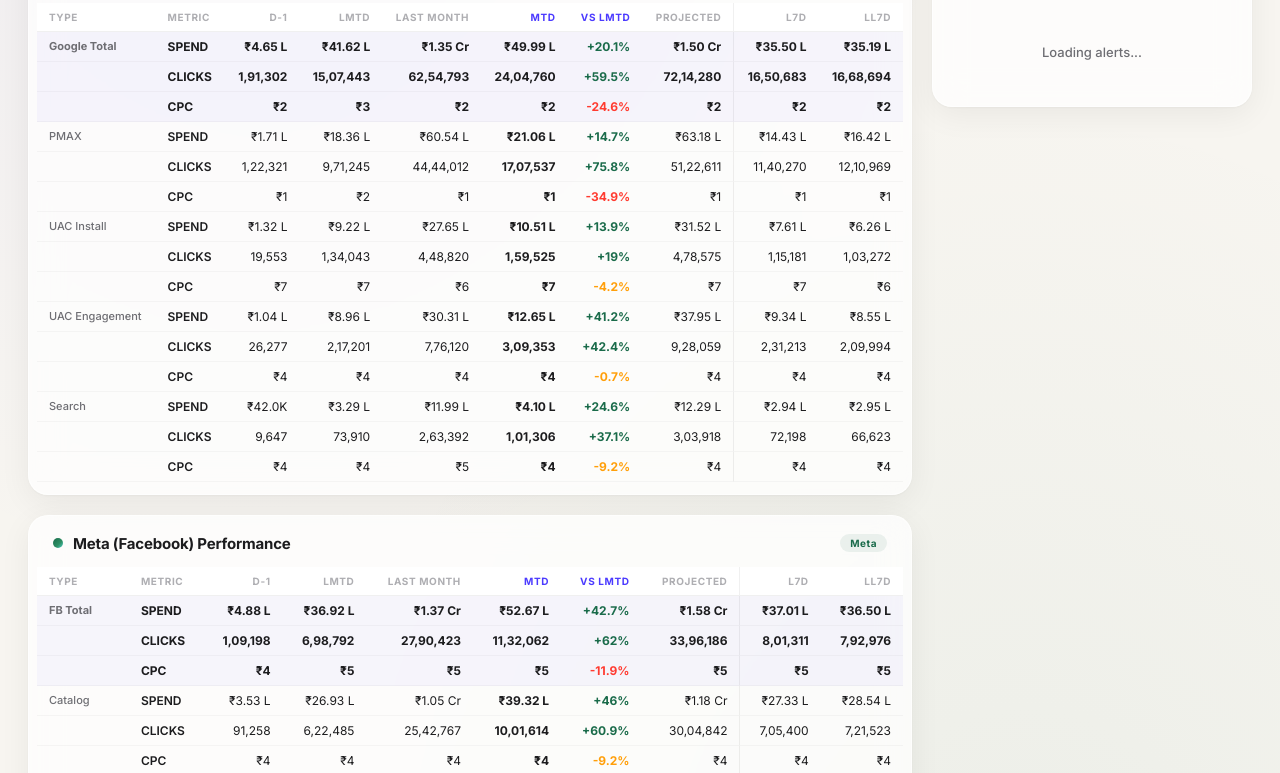
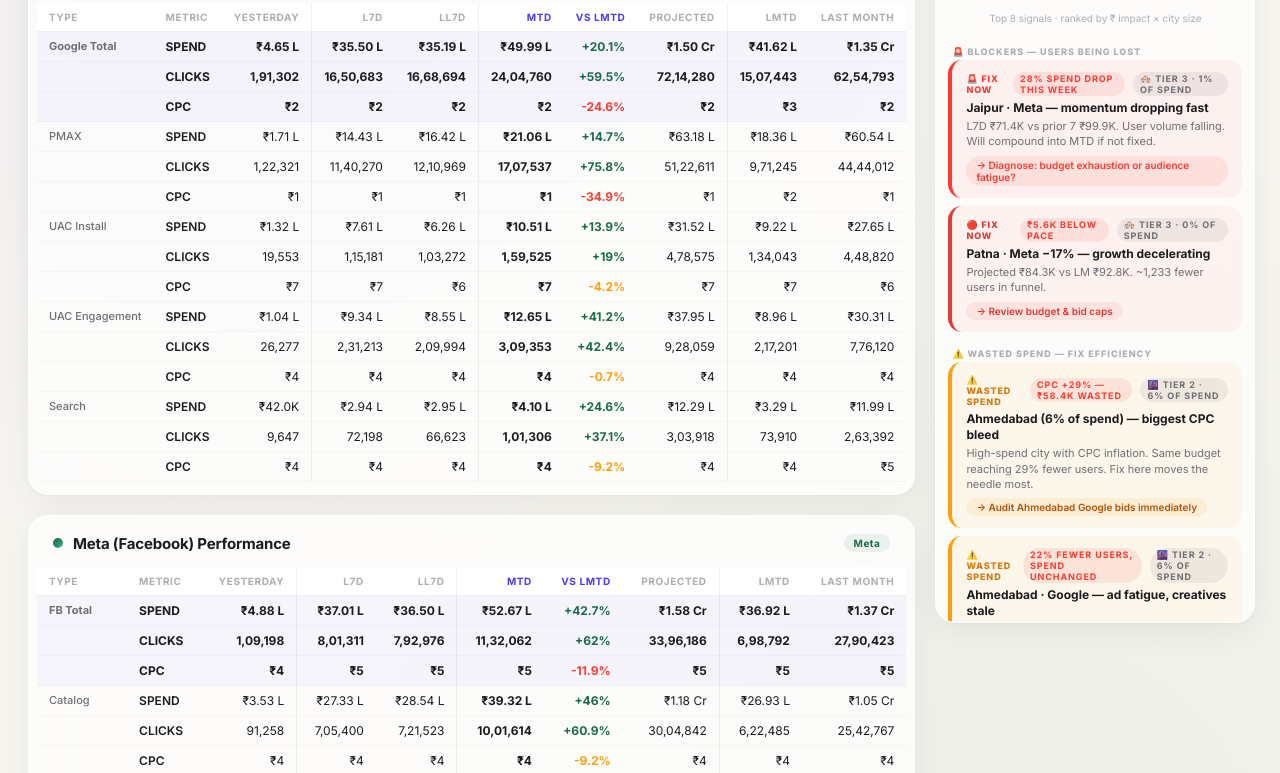
Before and after one commit to priyankmaheshwari-ship-it/c24-dashboard, a plain HTML site: page index.html in a window 1280 px wide. Shown: the part 272-1045 px from the top of the page. Drawn offline with nearby package versions, Linux system fonts and the light colour scheme.

Commit message:
Fix alerts (variable shadow bug) + reorder table columns for natural reading

```diff
--- a/index.html
+++ b/index.html
@@ -592,9 +592,9 @@
     <div class="table-wrap"><table>
       <thead><tr>
         <th>Type</th><th>Metric</th>
-        <th>D-1</th><th>LMTD</th><th>Last Month</th>
-        <th class="hl">MTD</th><th class="hl">vs LMTD</th>
-        <th>Projected</th><th class="col-sep">L7D</th><th>LL7D</th>
+        <th>Yesterday</th><th class="col-sep">L7D</th><th>LL7D</th>
+        <th class="col-sep hl">MTD</th><th class="hl">vs LMTD</th><th>Projected</th>
+        <th class="col-sep">LMTD</th><th>Last Month</th>
       </tr></thead><tbody>`;
 
   types.forEach(type => {
@@ -609,11 +609,11 @@
         const mtd=parseFloat(r.MTD)||0, pct=r.MTD_vs_LMTD, proj=parseFloat(r.PROJECTED)||0;
         const l7d=parseFloat(r.L7D)||0, ll7d=parseFloat(r.LL7D)||0;
         const isAlert = (sub==='SPEND' && d1===0 && !type.isTotal);
+        // Column order: Yesterday | L7D | LL7D | MTD | vs LMTD | Projected | LMTD | Last Month
         html += `<td class="${isAlert?'cell-alert':''}">${fmtVal(d1,sub)}</td>`;
-        html += `<td>${fmtVal(lmtd,sub)}</td><td>${fmtVal(lm,sub)}</td>`;
-        html += `<td><strong>${fmtVal(mtd,sub)}</strong></td><td>${fmtPct(pct)}</td>`;
-        html += `<td>${fmtVal(proj,sub)}</td>`;
         html += `<td class="col-sep">${fmtVal(l7d,sub)}</td><td>${fmtVal(ll7d,sub)}</td>`;
+        html += `<td class="col-sep"><strong>${fmtVal(mtd,sub)}</strong></td><td>${fmtPct(pct)}</td><td>${fmtVal(proj,sub)}</td>`;
+        html += `<td class="col-sep">${fmtVal(lmtd,sub)}</td><td>${fmtVal(lm,sub)}</td>`;
       } else { html += '<td class="zero-val">—</td>'.repeat(8); }
       html += '</tr>';
     });
@@ -881,8 +881,8 @@
     // Biggest CPC bleed in high-spend city = most wasteful
     const cpcBleed = ranked.filter(x=>x.gMTD>150000 && x.gCpcD>25).sort((a,b)=>b.gCpcD-a.gCpcD);
     if (cpcBleed.length>0) {
-      const cb=cpcBleed[0], waste=cb.gMTD*(1-cb.gCPCLM/cb.gCPC);
-      push(waste, waste, `CPC +${cb.gCpcD}% — ${fmtINR(waste)} wasted`,
+      const cb=cpcBleed[0], wAmt=cb.gMTD*(1-cb.gCPCLM/cb.gCPC);
+      push(waste, wAmt, `CPC +${cb.gCpcD}% — ${fmtINR(wAmt)} wasted`,
         `${cb.c} (${cb.share}% of spend) — biggest CPC bleed`,
         `High-spend city with CPC inflation. Same budget reaching ${cb.gCpcD}% fewer users. Fix here moves the needle most.`,
         `Audit ${cb.c} Google bids immediately`, cb.c);
```
Also changed, not shown: dashboard/index.html (+8 -8 lines).
